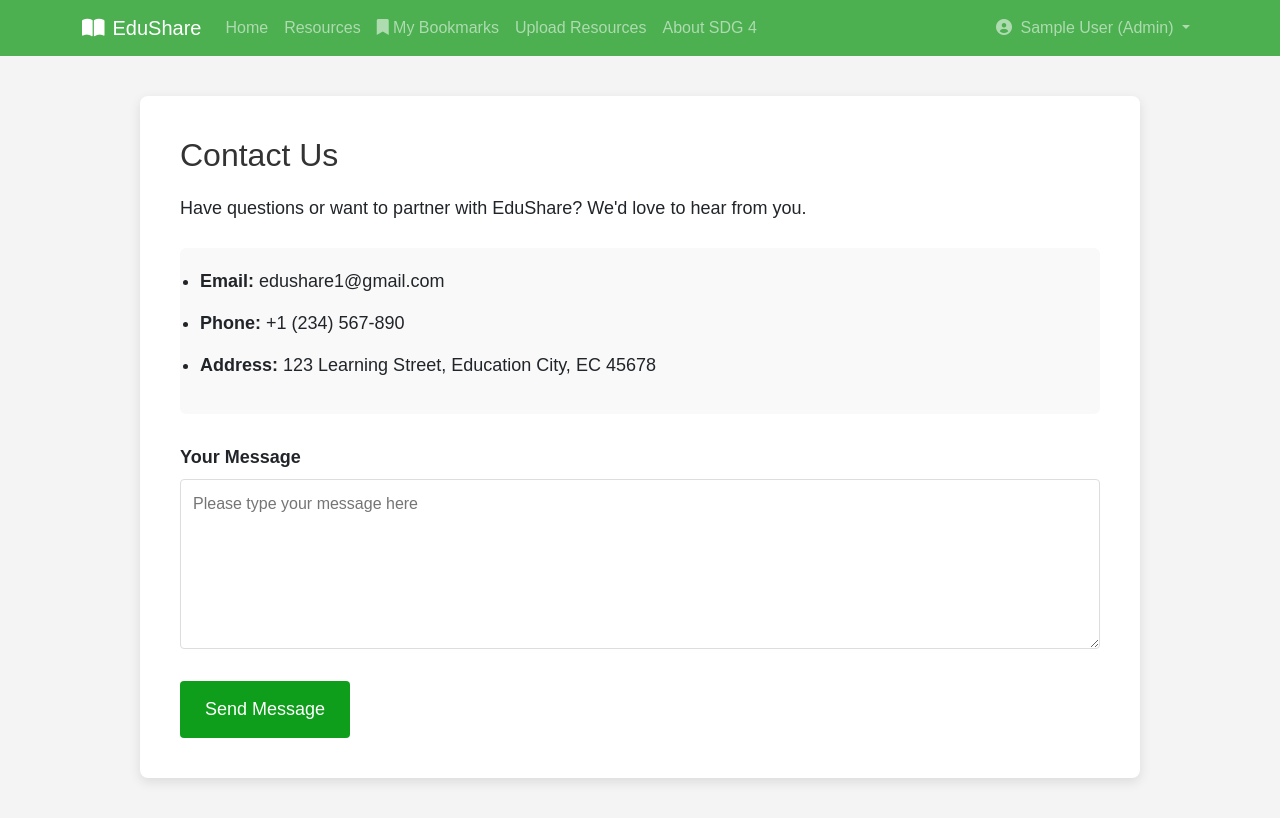
After one commit to jpbreyta/edushare, a PHP site: page /edushare/users/contact.php in a window 1280 px wide. The commit adds this page. Run offline with PHP 8.4, Linux system fonts and the light colour scheme; the visitor is signed in with stand-in values (Sample User, id 1); some libraries are stand-ins or nearby versions.

Commit message:
adding contact page

```diff
--- a/index.php
+++ b/index.php
@@ -85,7 +85,7 @@ require_once 'auth/auth_functions.php';
                         <a class="nav-link" href="users/sdg4.php">About SDG 4</a>
                     </li>
                     <li class="nav-item">
-                        <a class="nav-link" href="#">Contact</a>
+                        <a class="nav-link" href="users/contact.php">Contact</a>
                     </li>
                 </ul>
                 <ul class="navbar-nav">
--- /dev/null
+++ b/users/contact.php
@@ -0,0 +1,102 @@
+<?php
+require_once '../auth/auth_functions.php';
+require_once '../auth/db_connect.php';
+
+if (!is_logged_in()) {
+    redirect("../auth/login.php");
+}
+
+$user_id = $_SESSION['user_id'];
+$user_type = $_SESSION['user_type'];
+include './includes/header.php';
+?>
+
+<!DOCTYPE html>
+<html lang="en">
+<head>
+    <meta charset="UTF-8">
+    <title>Contact Us</title>
+    <style>
+        body {
+            font-family: sans-serif;
+            background: #f4f4f4;
+        }
+        .contact-container {
+            background: #fff;
+            padding: 40px;
+            max-width: 1000px;
+            margin: 40px auto;
+            border-radius: 8px;
+            box-shadow: 0 4px 12px rgba(0,0,0,0.1);
+        }
+        h2 {
+            color: #333;
+            font-size: 32px;
+            margin-bottom: 20px;
+        }
+        p {
+            font-size: 18px;
+            line-height: 1.6;
+            margin-bottom: 25px;
+        }
+        .contact-info {
+            padding: 20px;
+            background: #f9f9f9;
+            border-radius: 6px;
+            margin-bottom: 30px;
+        }
+        .contact-info li {
+            margin-bottom: 15px;
+            font-size: 18px;
+        }
+        label {
+            display: block;
+            margin-top: 15px;
+            font-size: 18px;
+            font-weight: bold;
+        }
+        input, textarea {
+            width: 100%;
+            padding: 12px;
+            margin-top: 8px;
+            box-sizing: border-box;
+            font-size: 16px;
+            border: 1px solid #ddd;
+            border-radius: 4px;
+        }
+        textarea {
+            min-height: 150px;
+        }
+        button {
+            margin-top: 25px;
+            padding: 15px 25px;
+            background: rgb(15, 158, 27);
+            color: white;
+            border: none;
+            cursor: pointer;
+            font-size: 18px;
+            border-radius: 4px;
+            transition: background 0.3s ease;
+        }
+        button:hover {
+            background: #0d8e1a;
+        }
+    </style>
+</head>
+<body>
+    <div class="contact-container">
+        <h2>Contact Us</h2>
+        <p>Have questions or want to partner with EduShare? We'd love to hear from you.</p>
+        <ul class="contact-info">
+            <li><strong>Email:</strong> edushare1@gmail.com</li>
+            <li><strong>Phone:</strong> +1 (234) 567-890</li>
+            <li><strong>Address:</strong> 123 Learning Street, Education City, EC 45678</li>
+        </ul>
+        <form>
+            <label for="message">Your Message</label>
+            <textarea id="message" name="message" rows="6" required placeholder="Please type your message here"></textarea>
+            <button type="submit">Send Message</button>
+        </form>
+    </div>
+</body>
+</html>
```
Also changed, not shown: 2 other files.
